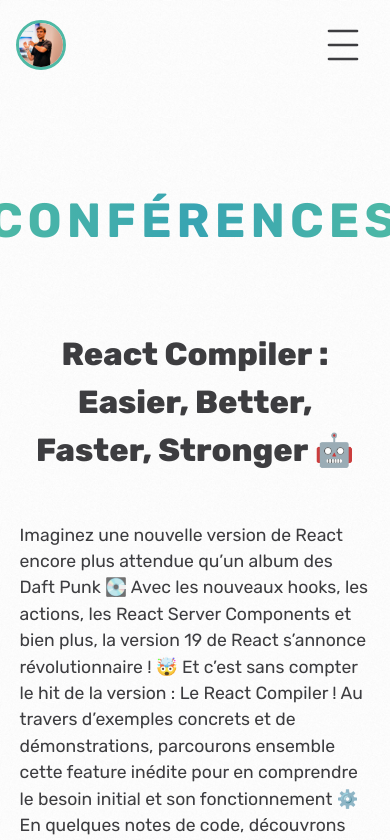
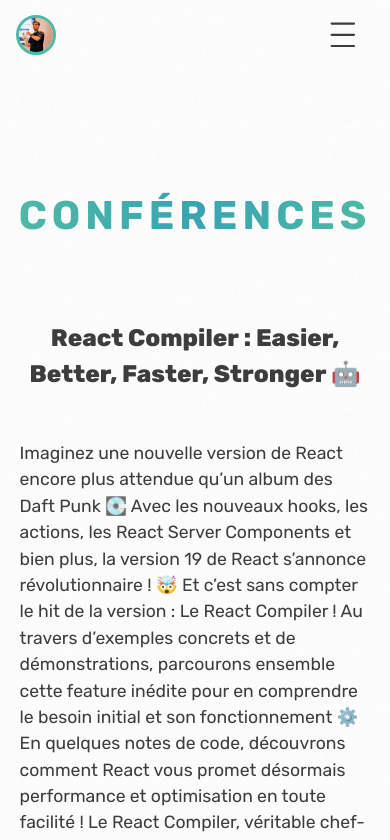
Before and after one commit to mickaelalvs/mickaelalvs.dev, a Next.js app: page /speaking in a window 390 px wide. Shown: the top 840 px of the page. Built offline with nearby package versions, Linux system fonts and the light colour scheme.

Commit message:
📲 update responsive

```diff
--- a/modules/common/mainTitle/mainTitle.module.scss
+++ b/modules/common/mainTitle/mainTitle.module.scss
@@ -2,7 +2,8 @@
   padding-bottom: 5rem;
 
   h2 {
-    font-size: clamp(3rem, 10vw, 7rem);
+    font-size: clamp(2.5rem, 10vw, 7rem);
+    margin: 0 0.5rem;
     font-weight: bolder;
     line-height: 1.2;
     letter-spacing: 5px;
--- a/modules/header/Header.module.scss
+++ b/modules/header/Header.module.scss
@@ -12,14 +12,6 @@
   z-index: 1000;
   padding: 20px 5rem 20px;
   transition: box-shadow 0.5s ease-in-out;
-
-  @media (max-width: 900px) {
-    padding-left: 2rem;
-  }
-
-  @media (max-width: 480px) {
-    padding-left: 1rem;
-  }
 
   &.scrolled {
     box-shadow: rgba(0, 0, 0, 0.45) 0 0 40px -20px;
@@ -37,6 +29,19 @@
   .helloHand {
     font-size: 2rem;
   }
+
+  @media (max-width: 900px) {
+    padding-left: 2rem;
+  }
+
+  @media (max-width: 480px) {
+    padding: 15px 1rem;
+
+    .picture {
+      width: 40px;
+      height: 40px;
+    }
+  }
 }
 
 .rightSideContainer {
--- a/modules/navigation/mobile/button/MobileNavigationButton.module.scss
+++ b/modules/navigation/mobile/button/MobileNavigationButton.module.scss
@@ -59,4 +59,8 @@
       transform: rotate(-45deg) scaleX(1.35);
     }
   }
+
+  @media (max-width: 480px) {
+    padding: 1.2rem;
+  }
 }
--- a/modules/speaking/SpeakingList.module.scss
+++ b/modules/speaking/SpeakingList.module.scss
@@ -34,7 +34,7 @@
         gap: 3rem;
 
         h2 {
-          font-size: clamp(2rem, 6vw, 2.5rem);
+          font-size: clamp(1.5rem, 6vw, 2.5rem);
           font-weight: 800;
           text-align: center;
           text-wrap: balance;
@@ -67,7 +67,7 @@
           width: 100%;
           height: auto;
           border-radius: 8px;
-          box-shadow: 0 0px 20px 0 rgba(14, 42, 90, 0.35);
+          box-shadow: 0 0 20px 0 rgba(14, 42, 90, 0.35);
           aspect-ratio: auto;
           transition: all 0.5s;
         }
--- a/modules/speaking/Summary.module.scss
+++ b/modules/speaking/Summary.module.scss
@@ -2,6 +2,8 @@
   font-size: 1.1rem;
   font-weight: 600;
   text-wrap: balance;
+  text-align: center;
+  margin: 0 1rem;
 
   a {
     color: var(--primary-color);
--- a/modules/speaking/speakingDetails/SpeakingDetails.module.scss
+++ b/modules/speaking/speakingDetails/SpeakingDetails.module.scss
@@ -27,7 +27,7 @@
       width: 100%;
       display: inline-flex;
       flex-direction: column;
-      font-size: clamp(2rem, 6vw, 4rem);
+      font-size: clamp(1.5rem, 6vw, 4rem);
       font-weight: 800;
       margin-bottom: 1rem;
       text-align: center;
```
